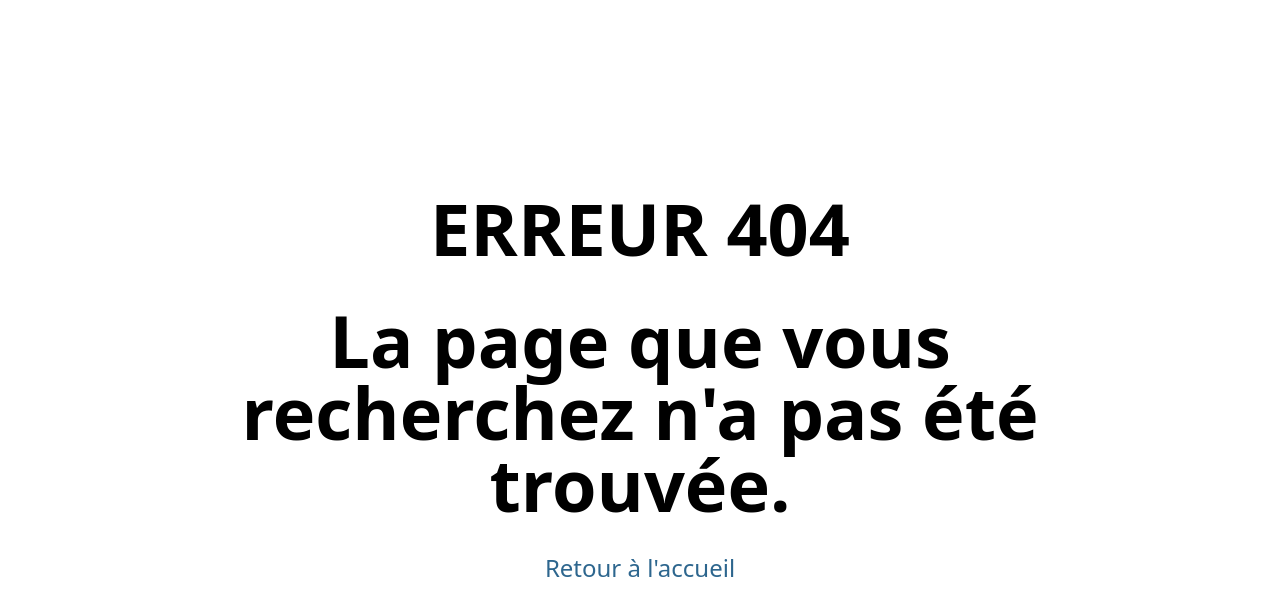
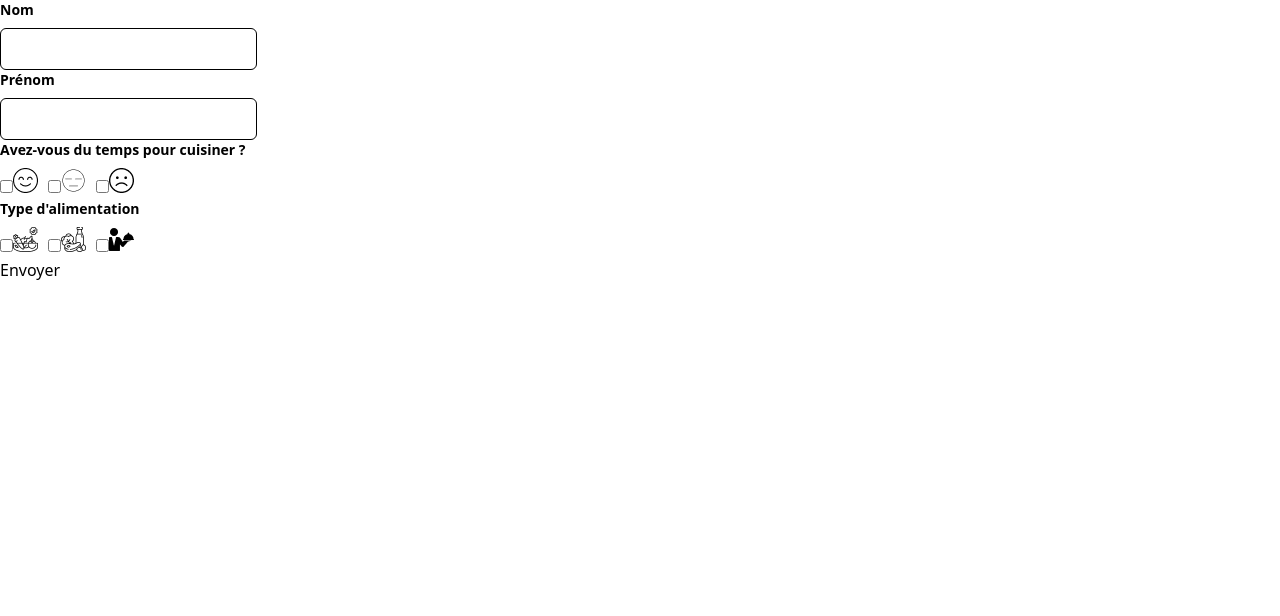
Before and after one commit to AdamOuali/Easeat, a React (Vite) app in the folder packages/client-easeat/: page /TestProfile in a window 1280 px wide. Before the commit this address had no page. Shown: the top 616 px of the page. Built offline with nearby package versions, Linux system fonts and the light colour scheme.

Commit message:
Début de la page ajout de profil

```diff
--- a/packages/client-easeat/src/App.jsx
+++ b/packages/client-easeat/src/App.jsx
@@ -1,10 +1,11 @@
 import { useState } from 'react'
 import './index.css'
-import { BrowserRouter, Routes, Route } from 'react-router-dom';
+import { BrowserRouter, Routes, Route, Form } from 'react-router-dom';
 
 import Login from './components/Login/Login.jsx'
 import Sidebar from './components/Sidebar/Sidebar.jsx'
 import Error404 from './pages/Error404';
+import AddProfile from './components/AddProfile/AddProfile.jsx'
 
 function App() {
     return (
@@ -16,6 +17,7 @@ function App() {
                         <Route path="/" element={<Sidebar />} />
                         <Route path="/login" element={<Login />} />
                         <Route path="*" element={<Error404 />} />
+                        <Route path="/TestProfile" element={<AddProfile />} />
                     </Routes>
                 </BrowserRouter>
 
--- /dev/null
+++ b/packages/client-easeat/src/components/AddProfile/AddProfile.css
@@ -0,0 +1,8 @@
+label {
+    display: inline-block;
+    margin-right: 10px;
+  }
+
+  input[type="checkbox"] {
+    display: inline-block;
+  }
--- /dev/null
+++ b/packages/client-easeat/src/components/AddProfile/AddProfile.jsx
@@ -0,0 +1,84 @@
+import React, { useState } from "react";
+import gastronomy from '../../assets/gastronomy.png'
+import Meat from '../../assets/meat.png'
+import NoTimeToCook from '../../assets/no_time_cook.png'
+import RegularTimeToCook from '../../assets/regular_time_cook.png'
+import TimeToCook from '../../assets/time_cook.png'
+import Vegetables from '../../assets/vegetables.png'
+import { NavLink } from 'react-router-dom'
+import '../../components/AddProfile/AddProfile.css';
+import '../../index.css'
+
+function profileForm() {
+  const [lastName, setLastName] = useState("");
+  const [firstName, setFirstName] = useState("");
+  const [isCheckedTime, setIsCheckedTime] = useState(false);
+  const [isCheckedRegular, setIsCheckedRegular] = useState(false);
+  const [isCheckedNoTime, setIsCheckedNoTime] = useState(false);
+  const [isCheckedVege, setIsCheckedVege] = useState(false);
+  const [isCheckedMeat, setIsCheckedMeat] = useState(false);
+  const [isCheckedGastro, setIsCheckedGastro] = useState(false);
+
+  const handleSubmit = (event) => {
+    event.preventDefault();
+    console.log(`Nom : ${lastName}`);
+    console.log(`Prénom : ${firstName}`);
+    console.log(`Case cochée : ${isCheckedTime}`);
+    console.log(`Case cochée : ${isCheckedRegular}`);
+    console.log(`Case cochée : ${isCheckedNoTime}`);
+    console.log(`Case cochée : ${isCheckedVege}`);
+    console.log(`Case cochée : ${isCheckedMeat}`);
+    console.log(`Case cochée : ${isCheckedGastro}`);
+  };
+
+  return (
+    <form onSubmit={handleSubmit}>
+      <div>
+        <label className="block text-gray-700 text-sm font-bold mb-2" htmlFor="lastName">Nom </label>
+        <input className="px-3 py-2 border border-gray-800 rounded-md focus:border-indigo-500 " type="text" id="lastName" value={lastName} onChange={(event) => setLastName(event.target.value)} />
+      </div>
+      <div>
+        <label className="block text-gray-700 text-sm font-bold mb-2" htmlFor="firstName">Prénom </label>
+        <input className="px-3 py-2 border border-gray-800 rounded-md focus:border-indigo-500" type="text" id="firstname" value={firstName} onChange={(event) => setFirstName(event.target.value)} />
+      </div>
+
+      {/* Temps pour cuisiner */}
+      <div>
+        <legend className="block text-gray-700 text-sm font-bold mb-2" >Avez-vous du temps pour cuisiner ?</legend>
+        <input type="checkbox" id="checkbox1" checked={isCheckedTime} onChange={(event) => setIsCheckedTime(event.target.checked)} />
+        <label htmlFor="checkbox1">
+          <img src={TimeToCook} alt="Time to cook" />
+        </label>
+	<input type="checkbox" id="checkbox2" checked={isCheckedRegular} onChange={(event) => setIsCheckedRegular(event.target.checked)} />
+	<label htmlFor="checkbox2">
+          <img src={RegularTimeToCook} alt="Regular time to cook" />
+        </label>
+	<input type="checkbox" id="checkbox3" checked={isCheckedNoTime} onChange={(event) => setIsCheckedNoTime(event.target.checked)} />
+	<label htmlFor="checkbox3">
+          <img src={NoTimeToCook} alt="No time to cook" />
+        </label>
+      </div>
+
+{/* Type d'alimentation */}
+      <div>
+        <legend className="block text-gray-700 text-sm font-bold mb-2" >Type d'alimentation</legend>
+        <input type="checkbox" id="checkbox4" checked={isCheckedVege} onChange={(event) => setIsCheckedVege(event.target.checked)} />
+        <label htmlFor="checkbox4">
+          <img src={Vegetables} alt="Vegetarien" />
+        </label>
+	<input type="checkbox" id="checkbox5" checked={isCheckedMeat} onChange={(event) => setIsCheckedMeat(event.target.checked)} />
+	<label htmlFor="checkbox5">
+          <img src={Meat} alt="Omnivore" />
+        </label>
+	<input type="checkbox" id="checkbox6" checked={isCheckedGastro} onChange={(event) => setIsCheckedGastro(event.target.checked)} />
+	<label htmlFor="checkbox6">
+          <img src={gastronomy} alt="Gastronomie" />
+        </label>
+      </div>
+
+      <button type="submit">Envoyer</button>
+    </form>
+  );
+}
+
+export default profileForm;
```
